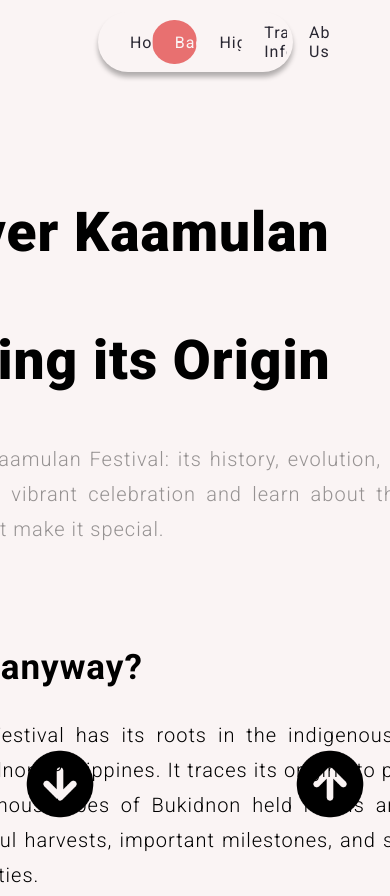
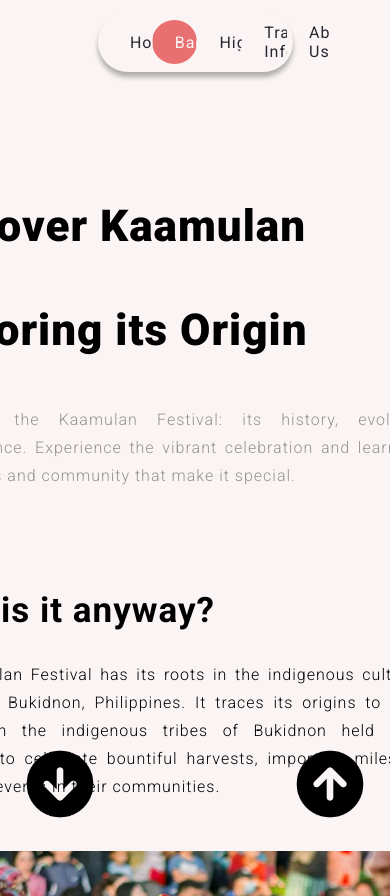
Before and after one commit to SammDumpingStation/Kaamulan-Simple-Website, a plain HTML site: page 02-background-page.html in a window 390 px wide. Shown: the top 896 px of the page. Drawn offline with Linux system fonts and the light colour scheme.

Commit message:
🚧 Clamping Fonts for Responsive Design

```diff
--- a/CSS-Files/02-bg-page-main.css
+++ b/CSS-Files/02-bg-page-main.css
@@ -19,7 +19,6 @@ main section {
 }
 
 main section p {
-  font-size: 1.25rem;
   font-weight: 300;
   min-width: 65ch;
   max-width: 70ch;
@@ -34,7 +33,7 @@ main section p {
 }
 
 .bg-title {
-  font-size: 3.4375rem;
+  font-size: var(--px55-font-main-title);
   font-weight: 900;
 }
 
--- a/CSS-Files/global-footer.css
+++ b/CSS-Files/global-footer.css
@@ -97,7 +97,6 @@ input {
 
 .contact-footer p {
   margin-bottom: 0.4375em;
-  --px20-font-paragraph: 1rem;
 }
 
 #first-li {
--- a/CSS-Files/root.css
+++ b/CSS-Files/root.css
@@ -3,9 +3,9 @@
   --white-kaamulan-bg: #FAF4F4;
   --black-kaamulan-bg: #292732;
   --yellow-kaamulan-bg: #ffc753;
-  --px20-font-paragraph: 1.25rem;
-  --px35-font-2nd-title: 2.1875rem;
-  --px55-font-main-title: 3.4375rem;
+  --px20-font-paragraph: clamp(1rem, 1.25vw, 1.5rem);;
+  --px35-font-2nd-title: clamp(1.75rem, 2.1875vw, 2.625rem);
+  --px55-font-main-title: clamp(2.75rem, 3.4375vw, 4.125rem);
 }
 
 *,
```
Also changed, not shown: CSS-Files/01-home-page-main.css (+1 -10 lines).
